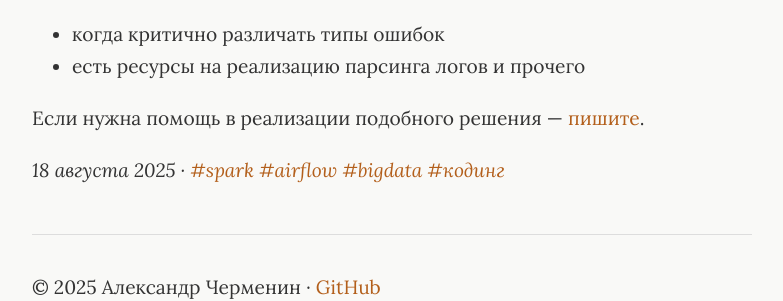
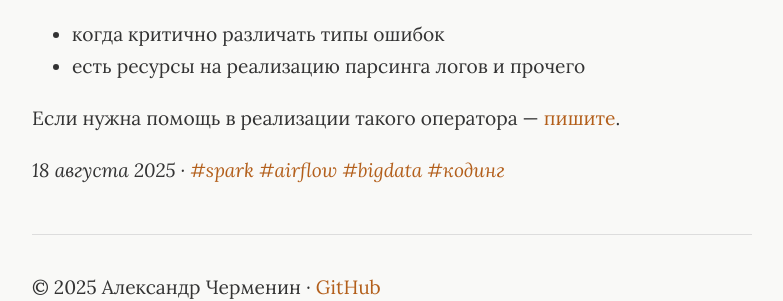
Before and after one commit to chermenin/chermenin.ru, a Jekyll site: the page built from _posts/2025-08-18-spark-submit-sensor.md, in a window 1280 px wide and 900 px high, scrolled down 4209 px. Shown: the part 546-847 px from the top of the window, without its empty margins (248-1031 px from the left). Built offline with Jekyll 4.4.1, drawn with Linux system fonts in a browser that asks for light colours; some of the changed lines change nothing that is shown.

Commit message:
Little updates

````diff
--- a/_posts/2025-08-18-spark-submit-sensor.md
+++ b/_posts/2025-08-18-spark-submit-sensor.md
@@ -89,8 +89,8 @@
 ```
 
 Как это работает:
-- при падении Spark-приложения таск в Airflow будет помечен не как _up to retry_, а как
-_up to reschedule_ и будет перезапущен через указанный промежуток времени
+- при падении Spark-приложения таск в Airflow будет помечен не как _up&nbsp;to&nbsp;retry_, а как
+_up&nbsp;to&nbsp;reschedule_ и будет перезапущен через указанный промежуток времени
 - интервал между попытками `poke_interval` можно гибко настраивать в зависимости от SLA
 
 ## Использование
@@ -146,4 +146,4 @@
 - когда критично различать типы ошибок
 - есть ресурсы на реализацию парсинга логов и прочего
 
-Если нужна помощь в реализации подобного решения — [пишите]({{ '/contact' | relative_url }}).
+Если нужна помощь в реализации такого оператора — [пишите]({{ '/contact' | relative_url }}).
````
